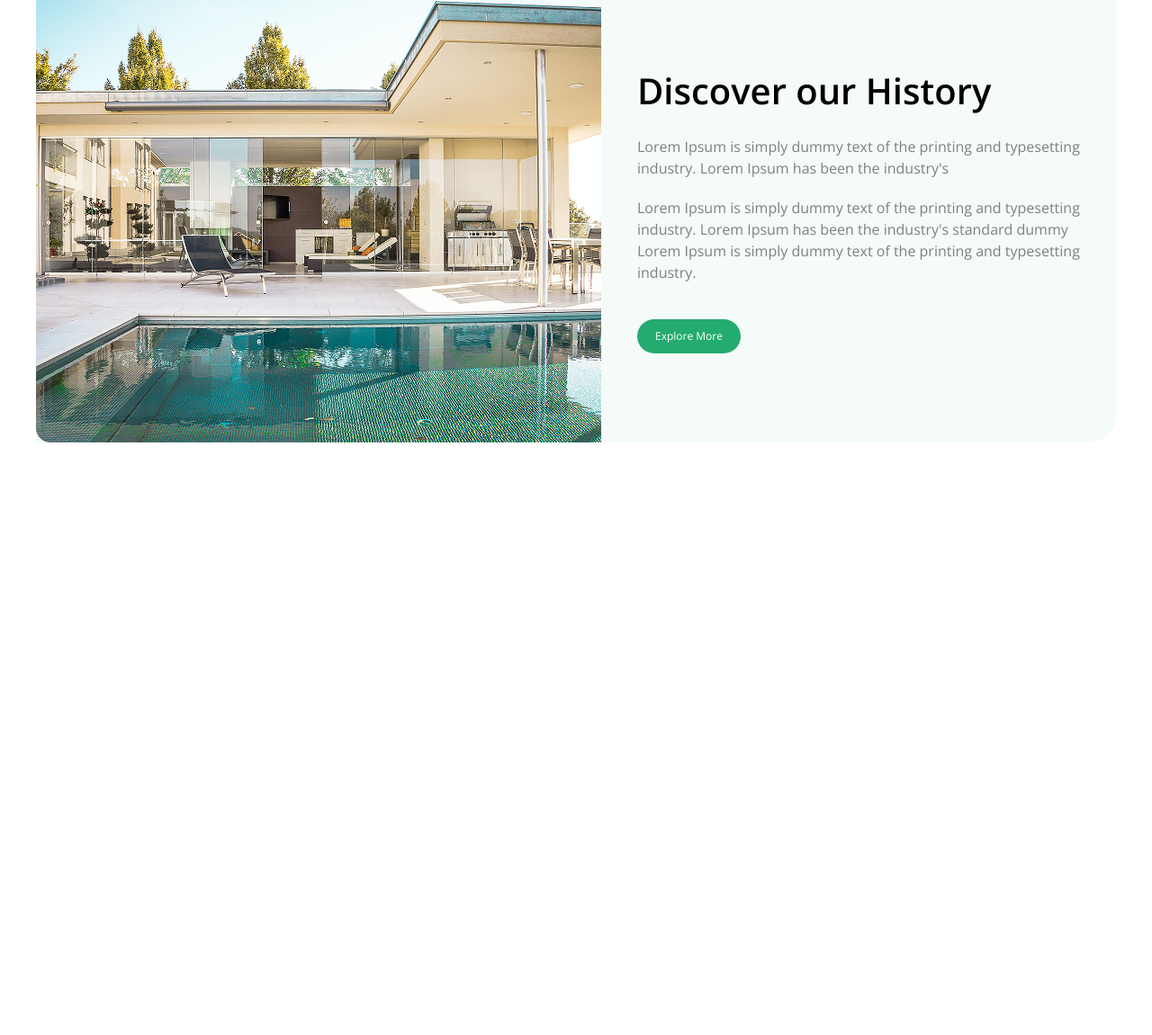
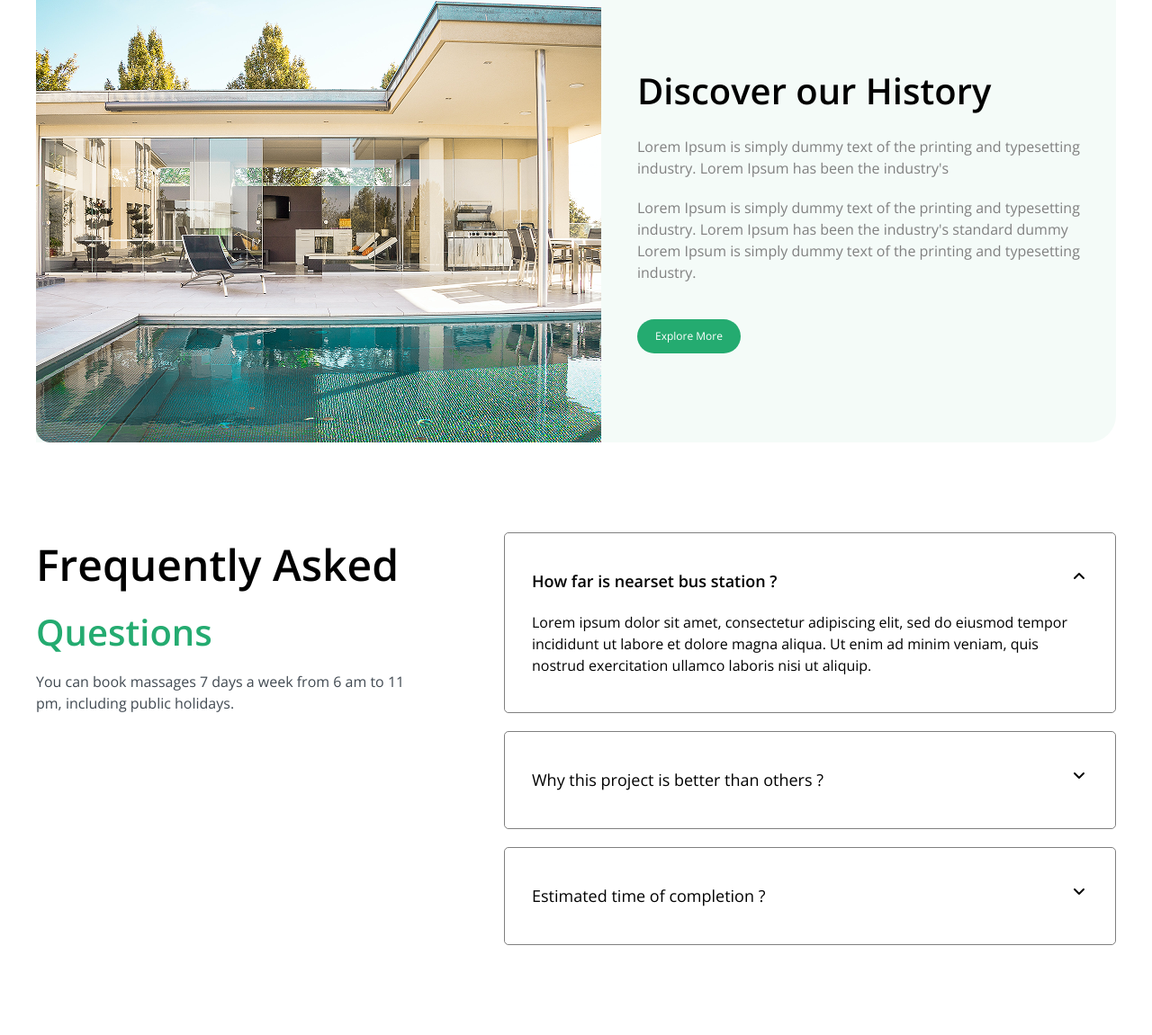
Before and after one commit to Faridun-07/Two-Page, a website: page src/Page2.html in a window 1280 px wide. Shown: the part 1516-2667 px from the top of the page at 90% size. Before the commit the page ends 2008 px from the top, so only its background shows below. Drawn offline with nearby package versions, Linux system fonts and the light colour scheme; files that its build step writes are made by us from their sources.

Commit message:
Add section 4 Page2

```diff
--- a/src/Page2.html
+++ b/src/Page2.html
@@ -124,5 +124,28 @@
         <button class="bg-[#24AB70] text-[white] text-[12px] p-[10px_20px] rounded-[20px]">Explore More</button>
       </aside>
     </section>
+    <section class="max-w-300 m-auto flex flex-col gap-[30px] lg:flex-row lg:justify-between p-[50px_20px] lg:p-[100px_0px]">
+        <aside class="flex flex-col gap-[10px]">
+            <h1 class="font-semibold text-[48px] lg:w-[410px]">Frequently Asked <span class="font-semibold text-[40px] text-[#24AB70]">Questions</span></h1>
+            <p class="lg:w-[410px] text-[#404951]">You can book massages 7 days a week from 6 am to 11 pm, including public holidays.</p>
+        </aside>
+        <div class="flex flex-col gap-[20px]">
+            <div class="flex flex-col gap-[20px] lg:w-[680px] border-[1px] border-[gray] rounded-[5px] p-[40px_30px]">
+                <div class="flex justify-between">
+                    <h1 class="font-semibold text-[18px]">How far is nearset bus station ?</h1>
+                    <i class="fa-solid fa-angle-up" style="color: rgb(0, 0, 0);"></i>
+                </div>
+                <p>Lorem ipsum dolor sit amet, consectetur adipiscing elit, sed do eiusmod tempor incididunt ut labore et dolore magna aliqua. Ut enim ad minim veniam, quis nostrud exercitation ullamco laboris nisi ut aliquip.</p>
+            </div>
+                <div class="flex justify-between  border-[1px] border-[gray] rounded-[5px] p-[40px_30px]">
+                    <h1 class="text-[18px]">Why this project is better than others ?</h1>
+                    <i class="fa-solid fa-angle-down" style="color: rgb(0, 0, 0);"></i>
+                </div>
+                   <div class="flex justify-between  border-[1px] border-[gray] rounded-[5px] p-[40px_30px]">
+                    <h1 class="text-[18px]">Estimated time of completion ?</h1>
+                    <i class="fa-solid fa-angle-down" style="color: rgb(0, 0, 0);"></i>
+                </div>
+        </div>
+    </section>
 </body>
 </html>
```
